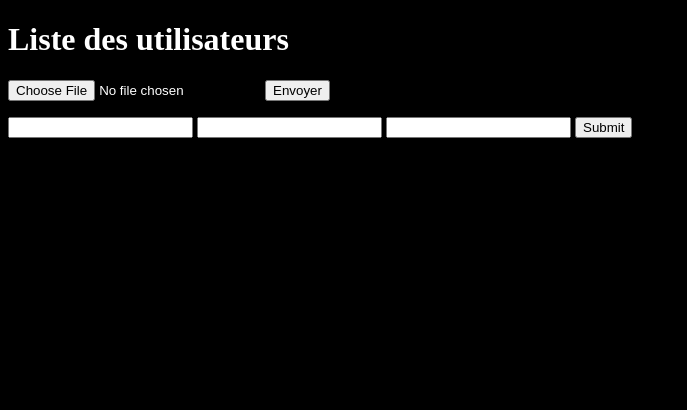
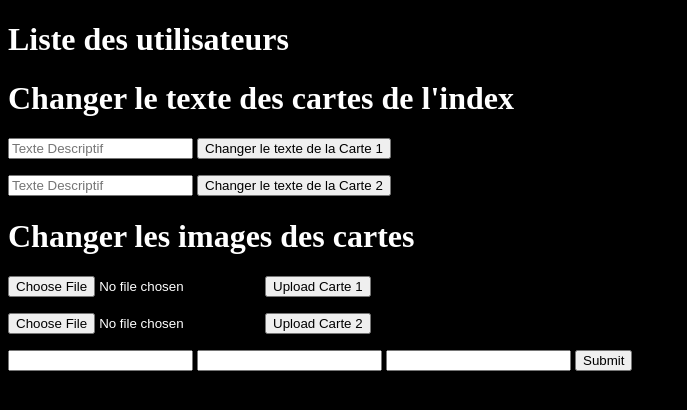
Before and after one commit to Hazmat11/Projet-5-PHP, a PHP site: page /indexadmin.php in a window 1280 px wide. Shown: the part 44-454 px from the top of the page, without its empty margins (0-687 px from the left). Run offline with PHP 8.4, Linux system fonts and the light colour scheme; data that the repository does not hold is empty.

Commit message:
ET C'EST BON LA

```diff
--- a/indexadmin.php
+++ b/indexadmin.php
@@ -39,13 +39,29 @@
   </div>
 </div>
   <?php } ?>
-  <div class="img">
-    <form method="post" action="upload_file.php" enctype="multipart/form-data">
-      <input type='file' name='image'>
-      <button type="submit" name="button">Envoyer</button>
+  <h1>Changer le texte des cartes de l'index</h1>
+  <div class="cardtxt">
+    <form class="" action="txtindex1.php" method="post" >
+      <input type="text" name="txt" value="" placeholder="Texte Descriptif">
+      <button type="submit" name="button">Changer le texte de la Carte 1</button>
+    </form>
+    <form class="" action="txtindex2.php" method="post">
+      <input type="text" name="txt" value="" placeholder="Texte Descriptif">
+      <button type="submit" name="button">Changer le texte de la Carte 2</button>
     </form>
   </div>
-  <div class="backgroundimg">
+  <h1>Changer les images des cartes</h1>
+  <div class="cardimg">
+    <form class="" action="imgcard1.php" method="post" enctype="multipart/form-data">
+      <input type='file' name='image'>
+      <button type="submit" name="button">Upload Carte 1</button>
+    </form>
+    <form class="" action="imgcard2.php" method="post" enctype="multipart/form-data">
+      <input type='file' name='image'>
+      <button type="submit" name="button">Upload Carte 2</button>
+    </form>
+  </div>
+<div class="backgroundimg">
     <form class="" action="backgroundimg.php" method="post">
       <input type="text" name="RGB1" value="">
       <input type="text" name="RGB2" value="">
```
Also changed, not shown: index.php (+45 -9 lines), img/235511065051212.webp (added), img/ddq.png (added).
